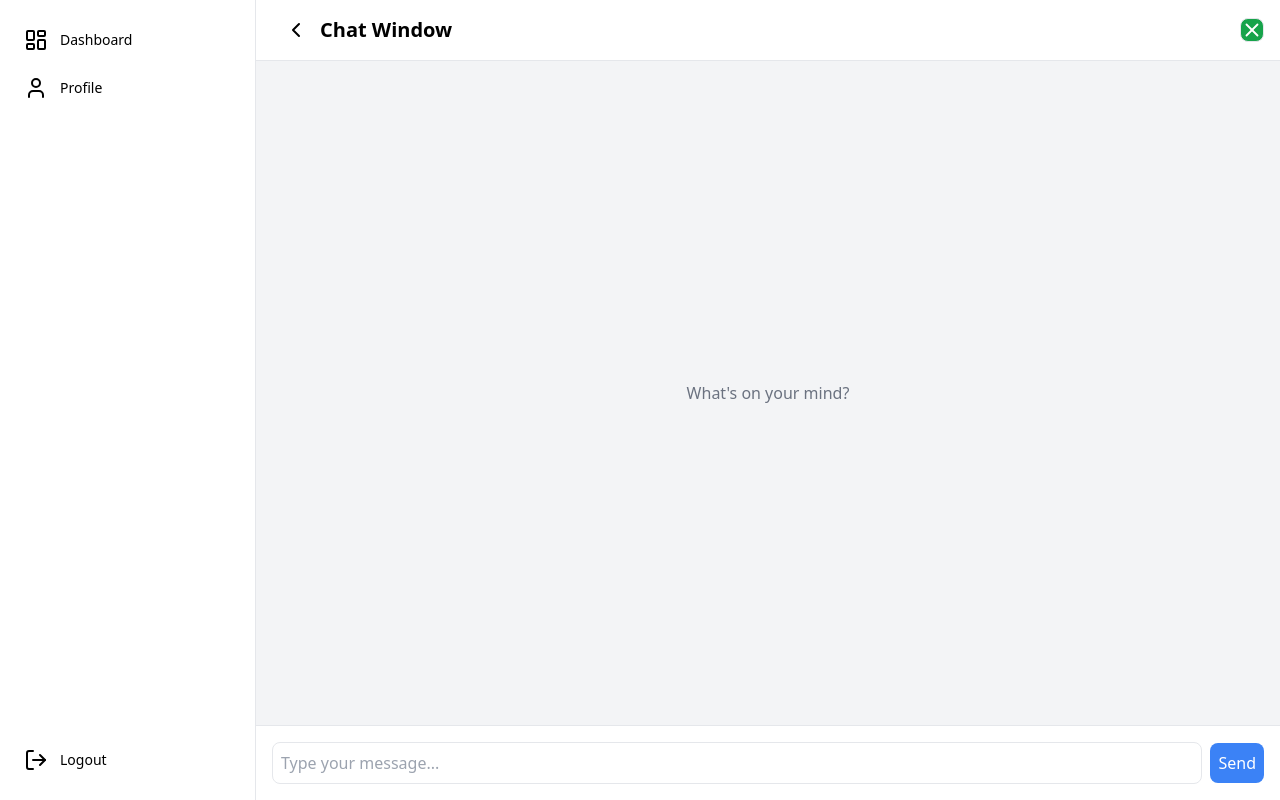
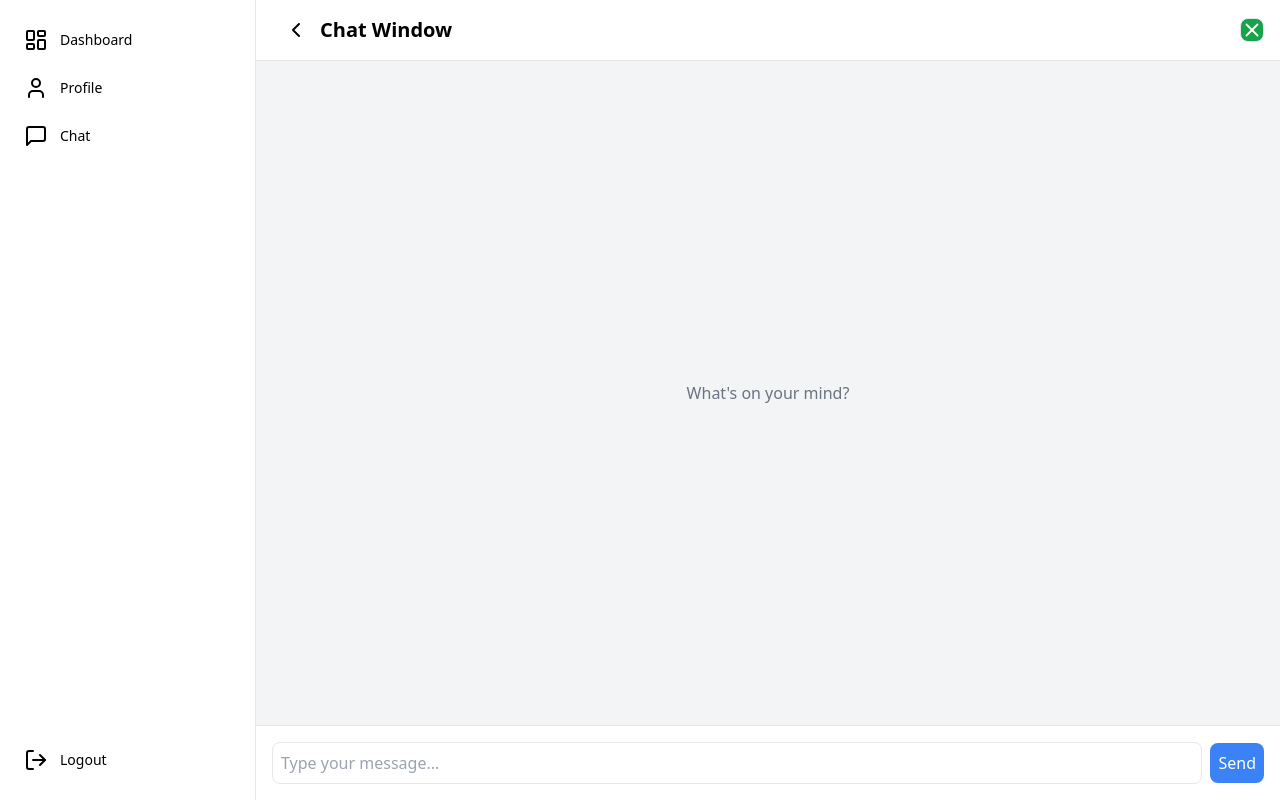
Before and after one commit to silura-008/frontend, a React (Vite) app: page /chat in a window 1280 px wide. Both pictures are taken after a click on the button 41 px from the left and 30 px from the top of the page. Built offline with nearby package versions, Linux system fonts and the light colour scheme.

Commit message:
sidebar components splitted

```diff
--- /dev/null
+++ b/src/components/SidebarContent.jsx
@@ -0,0 +1,44 @@
+import React from 'react'
+import SidebarItem from './SidebarItem';
+import {
+    MessageSquare,
+    User,
+    LayoutDashboard,
+    LogOut,
+    ThumbsUp,
+    ThumbsDown,
+    ChevronLeft,
+    ChevronRight,
+    Menu,
+    Check,
+    X,
+    ChartArea
+  } from 'lucide-react';
+
+const SidebarContent = () => (
+    <nav className="h-full  p-4 py-5 flex flex-col justify-between">
+      <div className='flex flex-col gap-2'>
+        <SidebarItem
+          icon={<LayoutDashboard />}
+          label="Dashboard"
+        />
+        <SidebarItem
+          icon={<User />}
+          label="Profile"
+        />
+        <SidebarItem
+          icon={<MessageSquare/>}
+          label="Chat"
+        />
+      </div>
+      <div>
+        <SidebarItem
+          icon={<LogOut />}
+         label="Logout"
+        />
+      </div>
+
+    </nav>
+  );
+
+export default SidebarContent
--- /dev/null
+++ b/src/components/SidebarItem.jsx
@@ -0,0 +1,10 @@
+import React from 'react'
+
+const SidebarItem = ({ icon, label}) => (
+    <div className="flex items-center space-x-3 p-2 hover:bg-gray-100 rounded-lg cursor-pointer">
+      {icon}
+      {<span className="text-sm">{label}</span>}
+    </div>
+  );
+
+export default SidebarItem
--- a/src/pages/ChatInterface.jsx
+++ b/src/pages/ChatInterface.jsx
@@ -12,6 +12,8 @@ import {
   Check,
   X
 } from 'lucide-react';
+import SidebarItem from '../components/SidebarItem';
+import SidebarContent from '../components/SidebarContent';
 
 const ChatInterface = () => {
   const [isSidebarOpen, setIsSidebarOpen] = useState(false);
@@ -113,27 +115,7 @@ const ChatInterface = () => {
 
 
 
-  const SidebarContent = () => (
-    <nav className="h-full  p-4 py-5 flex flex-col justify-between">
-      <div className='flex flex-col gap-2'>
-        <SidebarItem
-          icon={<LayoutDashboard />}
-          label="Dashboard"
-        />
-        <SidebarItem
-          icon={<User />}
-          label="Profile"
-        />
-      </div>
-      <div>
-        <SidebarItem
-          icon={<LogOut />}
-         label="Logout"
-        />
-      </div>
 
-    </nav>
-  );
 
   return (
     <div className="flex h-screen bg-gray-100">
@@ -340,12 +322,5 @@ const ChatInterface = () => {
   );
 };
 
-// Sidebar Item Component
-const SidebarItem = ({ icon, label}) => (
-  <div className="flex items-center space-x-3 p-2 hover:bg-gray-100 rounded-lg cursor-pointer">
-    {icon}
-    {<span className="text-sm">{label}</span>}
-  </div>
-);
 
 export default ChatInterface;
```
